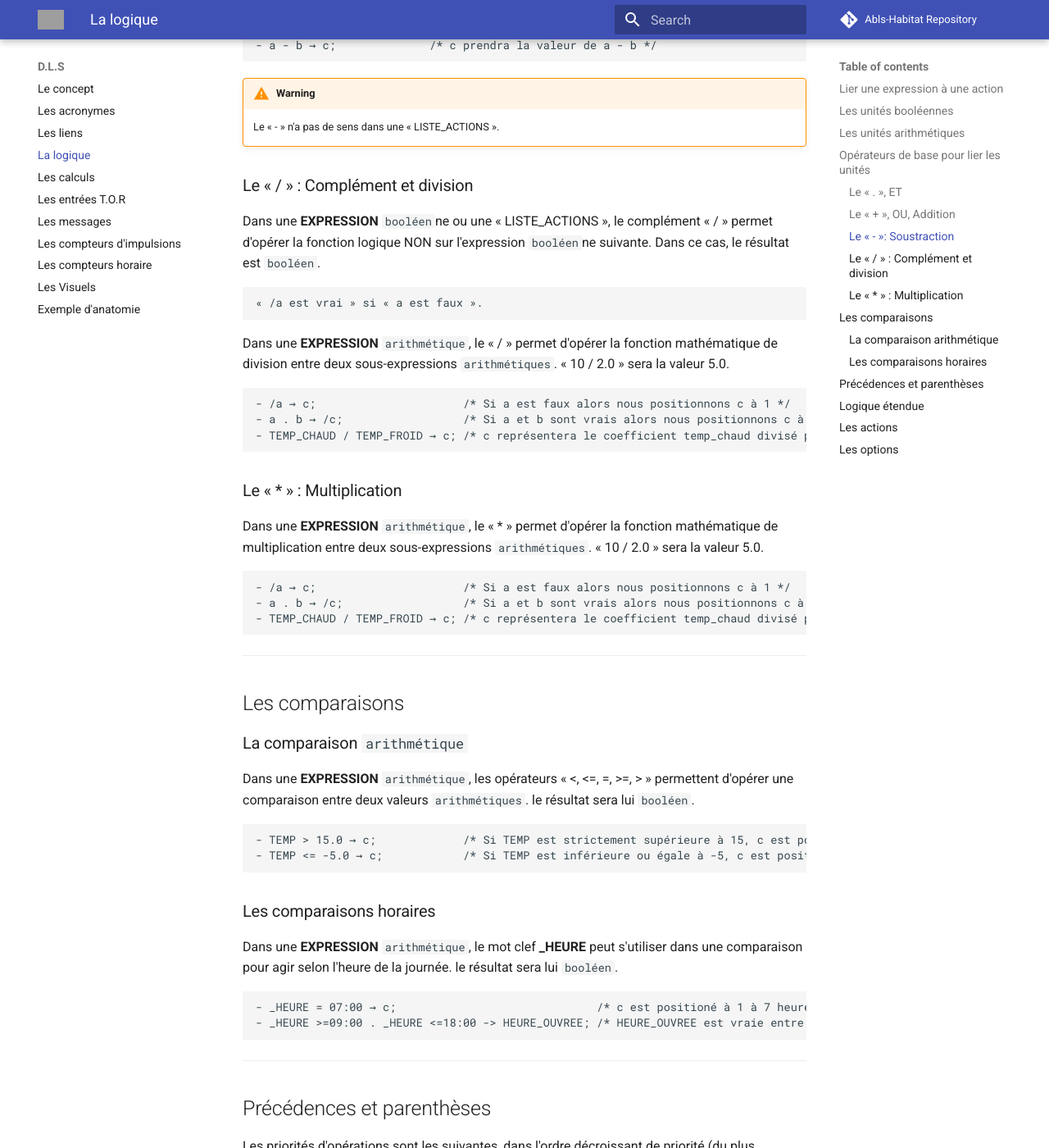
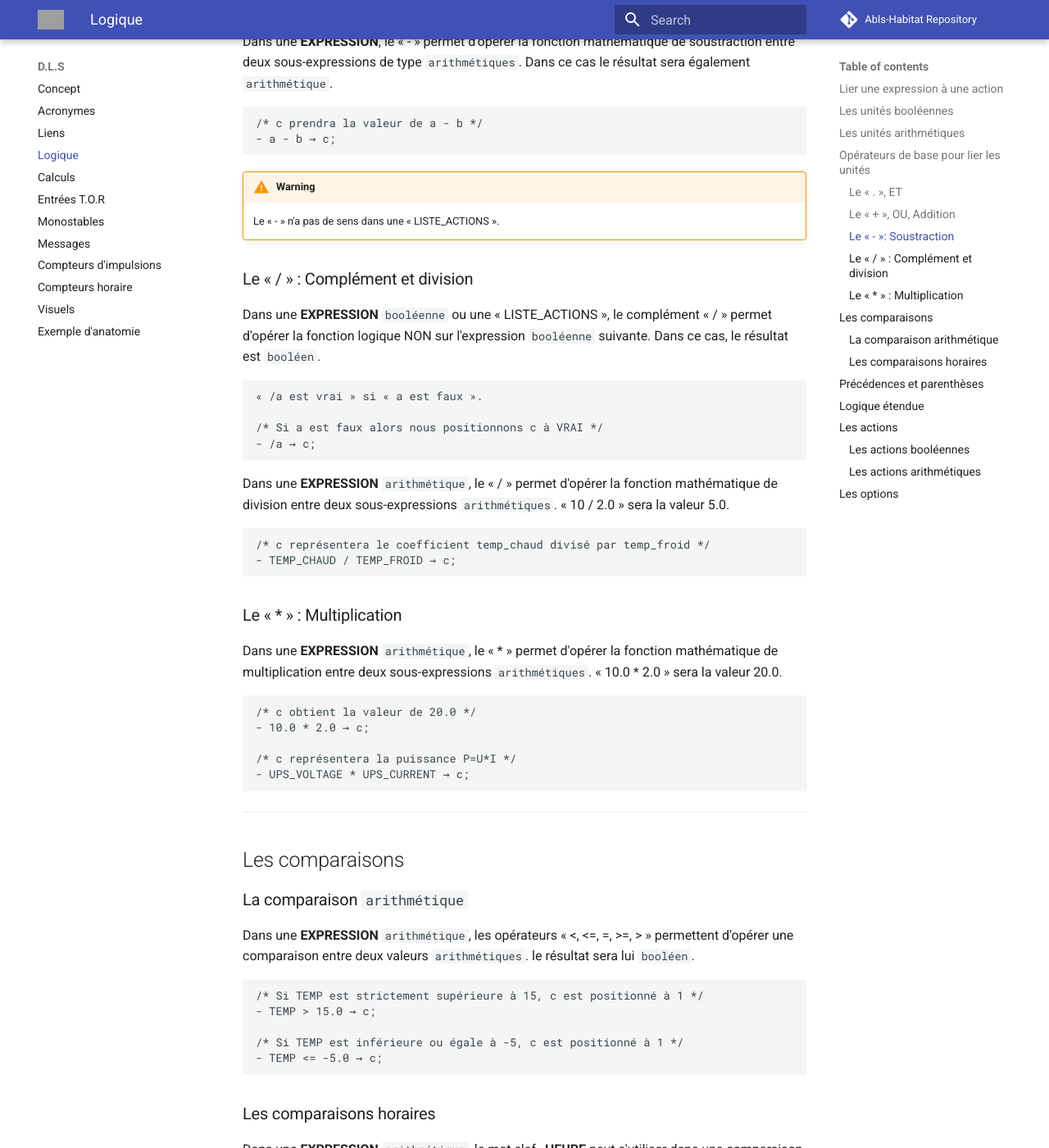
Before and after one commit to sebaru/abls-habitat-docs, an MkDocs documentation site: the page built from src/dls_logique.md, in a window 1280 px wide and 1400 px high, scrolled down 3931 px. Shown: the whole window at 82% size. Built offline with MkDocs 1.6.1 and Material for MkDocs 9.7.7, drawn with Linux system fonts in a browser that asks for light colours; some of the changed text lies outside the part shown; grey boxes are pictures that could not be loaded.

Commit message:
DLS: Add dls_monostables

```diff
--- a/mkdocs.yml
+++ b/mkdocs.yml
@@ -32,16 +32,17 @@ nav:
    - DMX Projecteurs: io_dmx.md
    - Benq Projecteurs: io_projo.md
  - D.L.S:
-   - Le concept: dls.md
-   - Les acronymes: dls_acronymes.md
-   - Les liens: dls_link.md
-   - La logique: dls_logique.md
-   - Les calculs: dls_calculs.md
-   - Les entrées T.O.R: dls_entre_tor.md
-   - Les messages: dls_messages.md
-   - Les compteurs d'impulsions: dls_cpti.md
-   - Les compteurs horaire: dls_cpth.md
-   - Les Visuels: dls_visuels.md
+   - Concept: dls.md
+   - Acronymes: dls_acronymes.md
+   - Liens: dls_link.md
+   - Logique: dls_logique.md
+   - Calculs: dls_calculs.md
+   - Entrées T.O.R: dls_entre_tor.md
+   - Monostables: dls_monostables.md
+   - Messages: dls_messages.md
+   - Compteurs d'impulsions: dls_cpti.md
+   - Compteurs horaire: dls_cpth.md
+   - Visuels: dls_visuels.md
    - Exemple d'anatomie: dls_anatomie.md
  - Mapping:
    - Lien entre connecteur et D.L.S: mapping.md
--- a/src/dls_logique.md
+++ b/src/dls_logique.md
@@ -70,7 +75,8 @@ Le résultat associé sera `booléen` lui aussi.
 
 Exemple de syntaxe :
 
-    - a . b → c;                /* Si a et b sont vrais alors nous positionnons c */
+    /* Si a et b sont vrais alors nous positionnons c */
+    - a . b → c;
 
 !!! warning
     Le ET n'a pas de sens dans une « LISTE_ACTIONS ».
@@ -85,46 +91,55 @@ Dans une **EXPRESSION**, le « + » permet d'opérer deux fonctions:
 
 Exemple de syntaxe :
 
-    - 4.0 + 6.0 → c;          /* c aura la valeur de 10.0 (4+6) */
-    - a + b → c;              /* Si a, ou b, est vrai alors nous positionnons c */
+    /* c aura la valeur de 10.0 (4+6) */
+    - 4.0 + 6.0 → c;
+
+    /* Si a, ou b, est vrai alors nous positionnons c */
+    - a + b → c;
 
 !!! warning
     Le OU n'a pas de sens dans une « LISTE_ACTIONS ».
 
 ### Le « - »: Soustraction
 
-Dans une **EXPRESSION**, le « - » permet d'opérer la fonction mathématique de soustraction entre deux sous-expression de type `arithmétiques`.
+Dans une **EXPRESSION**, le « - » permet d'opérer la fonction mathématique de soustraction entre deux sous-expressions de type `arithmétiques`.
 Dans ce cas le résultat sera également `arithmétique`.
 
-    - a - b → c;              /* c prendra la valeur de a - b */
+    /* c prendra la valeur de a - b */
+    - a - b → c;
 
 !!! warning
     Le « - » n'a pas de sens dans une « LISTE_ACTIONS ».
 
 ### Le « / » : Complément et division
 
-Dans une **EXPRESSION** `booléen`ne ou une « LISTE_ACTIONS », le complément « / » permet d'opérer la fonction logique NON sur l'expression `booléen`ne suivante.
+Dans une **EXPRESSION** `booléenne` ou une « LISTE_ACTIONS », le complément « / » permet d'opérer la fonction logique NON sur l'expression `booléenne` suivante.
 Dans ce cas, le résultat est `booléen`.
 
     « /a est vrai » si « a est faux ».
 
+    /* Si a est faux alors nous positionnons c à VRAI */
+    - /a → c;
+
 Dans une **EXPRESSION** `arithmétique`, le « / » permet d'opérer la fonction mathématique de division entre deux sous-expressions `arithmétiques`.
 « 10 / 2.0 » sera la valeur 5.0.
 
-    - /a → c;                      /* Si a est faux alors nous positionnons c à 1 */
-    - a . b → /c;                  /* Si a et b sont vrais alors nous positionnons c à 0 */
-    - TEMP_CHAUD / TEMP_FROID → c; /* c représentera le coefficient temp_chaud divisé par temp_froid */
+    /* c représentera le coefficient temp_chaud divisé par temp_froid */
+    - TEMP_CHAUD / TEMP_FROID → c;
 
 ### Le « * » : Multiplication
 
 Dans une **EXPRESSION** `arithmétique`, le « * » permet d'opérer la fonction mathématique de multiplication entre deux sous-expressions `arithmétiques`.
-« 10 / 2.0 » sera la valeur 5.0.
+« 10.0 * 2.0 » sera la valeur 20.0.
 
-    - /a → c;                      /* Si a est faux alors nous positionnons c à 1 */
-    - a . b → /c;                  /* Si a et b sont vrais alors nous positionnons c à 0 */
-    - TEMP_CHAUD / TEMP_FROID → c; /* c représentera le coefficient temp_chaud divisé par temp_froid */
+    /* c obtient la valeur de 20.0 */
+    - 10.0 * 2.0 → c;
+
+    /* c représentera la puissance P=U*I */
+    - UPS_VOLTAGE * UPS_CURRENT → c;
 
 ---
+
 ## Les comparaisons
 
 ### La comparaison `arithmétique`
@@ -132,18 +147,25 @@ Dans une **EXPRESSION** `arithmétique`, le « * » permet d'opérer la fonction
 Dans une **EXPRESSION** `arithmétique`, les opérateurs « <, <=, =, >=, > » permettent d'opérer une comparaison entre deux valeurs `arithmétiques`.
 le résultat sera lui `booléen`.
 
-    - TEMP > 15.0 → c;             /* Si TEMP est strictement supérieure à 15, c est positionné à 1 */
-    - TEMP <= -5.0 → c;            /* Si TEMP est inférieure ou égale à -5, c est positionné à 1 */
+    /* Si TEMP est strictement supérieure à 15, c est positionné à 1 */
+    - TEMP > 15.0 → c;
+
+    /* Si TEMP est inférieure ou égale à -5, c est positionné à 1 */
+    - TEMP <= -5.0 → c;
 
 ### Les comparaisons horaires
 
 Dans une **EXPRESSION** `arithmétique`, le mot clef **_HEURE** peut s'utiliser dans une comparaison pour agir selon l'heure de la journée.
 le résultat sera lui `booléen`.
 
-    - _HEURE = 07:00 → c;                              /* c est positioné à 1 à 7 heure du matin */
-    - _HEURE >=09:00 . _HEURE <=18:00 -> HEURE_OUVREE; /* HEURE_OUVREE est vraie entre 09h et 18h */
+    /* c est positioné à 1 à 7 heure du matin */
+    - _HEURE = 07:00 → c;
+
+    /* HEURE_OUVREE est vraie entre 09h et 18h */
+    - _HEURE >=09:00 . _HEURE <=18:00 -> HEURE_OUVREE;
 
 ---
+
 ## Précédences et parenthèses
 
 Les priorités d'opérations sont les suivantes, dans l'ordre décroissant de priorité (du plus prioritaire au moins prioritaire):
@@ -156,11 +178,17 @@ Ce système de priorité peut être modifié en utilisant les parenthèses ouvra
 
 Exemple de syntaxe:
 
-    -  a + b . c → d;        /* Si a est vrai, ou b et c sont vrais, alors nous positionnons d à 1 */
-    - (a+b) . c  → d;        /* Si a ou b est vrai, et c est vrai alors nous positionnons d à 1 */
-    - a . /(b+c) → /c;      /* Si a est vrai, et que l'on a ni b ni c, alors nous positionnons c à 0 */
+    /* Si a est vrai, ou b et c sont vrais, alors nous positionnons d à 1 */
+    -  a + b . c → d;
+
+    /* Si a ou b est vrai, et c est vrai alors nous positionnons d à 1 */
+    - (a+b) . c  → d;
+
+    /* Si a est vrai, et que l'on a ni b ni c, alors nous positionnons c à 0 */
+    - a . /(b+c) → /c;
 
 ---
+
 ##Logique étendue
 
 Il est possible de compléter un comportement par des options. La modification du comportement sera fonction des options elles-mêmes.
@@ -170,18 +198,55 @@ La syntaxe retenue est la suivante:
 
 Aujourd'hui, les options disponibles sont les suivantes;
 
-* daa = valeur : Ajoute un délai (en dixième de seconde) entre le momemt ou l'**EXPRESSION** devient vraie et le moment ou la LISTE_ACTIONS sera effectivement positionnée
+* daa = valeur : Ajoute un délai (en dixième de seconde) entre le momemt ou l'**EXPRESSION** devient vraie et le moment ou la LISTE_ACTIONS sera effectivement réalisée
 
 Exemples:
 
     - EXPRESSION -- daa = 100 -> ACTION; /* ACTION sera lancée 10 secondes après que l'EXPRESSION devienne vraie. */
 
 ---
+
 ##Les actions
 
-Coming soon.
+La **LISTE_ACTIONS** est une liste d'**ACTION** séparées par des virgules. Selon le type de l'**EXPRESSION**, elle peut etre
+interprétée de deux manières différentes.
+
+###Les actions `booléennes`
+
+Lorsque l'**EXPRESSION** est de type `booléen`, chacune des **ACTIONS** de la **LISTE_ACTIONS** représente une opération à réaliser
+lorsque cette **EXPRESSION** est VRAIE.
+
+Dans ce cas, les **ACTIONS** possibles sont:
+
+* Positionner une [sortie TOR](dls_sortie_tor.md)
+* Positionner un [bistable](dls_bistables.md)
+* Positionner un [monostable](dls_monostables.md)
+* Positionner une [temporisation](dls_tempo.md)
+* Positionner un [compteur d'impulsion](dls_cpti.md)
+* Positionner un [compteur horaire](dls_cpth.md)
+* Positionner un [watchdog](dls_watchdog.md)
+
+Exemple:
+
+    /* Si a et b sont vraies, La sortie contacteur est activée */
+    /* et le compteur horaire de service continue de compter */
+    - a . b → DO_SORTIE_CT, CH_CT;
+
+###Les actions `arithmétiques`
+
+Lorsque l'**EXPRESSION** est de type `arithmétique`, chacune des **ACTIONS** de la **LISTE_ACTIONS** représente l'élément cible devant
+recevoir la valeur arithmétique de l'**EXPRESSION**.
+
+Dans ce cas, la seule **ACTION** possibles aujourd'hui est:
+
+* Positionner un [registre](dls_registres.md)
+
+Exemple:
+
+    /* MON_REGISTRE obtient la valeur de 10.0 */
+    - 10.0 -> MON_REGISTRE;
 
 ---
 ## Les options
 Chaque unités ou action peut être complétée par une liste d'options pour moduler son interprétation ou configurer ses paramètres.
-Ces options sont décrites dans chacune des pages présentants les classes de bit internes.
+Ces options sont décrites dans chacune des pages présentant les classes de bits internes.
--- /dev/null
+++ b/src/dls_monostables.md
@@ -0,0 +1,54 @@
+# Les Monostables _M
+
+Un monostable est un bit interne de la [mémoire d'information](dls.md#memoire-d'informations), de classse *_M*.
+
+Chaque monostable a pour valeur booléenne soit 0, soit 1.
+Il peut etre utilisé dans une **EXPRESSION**, ou dans une **LISTE_ACTIONS**
+
+## Déclarer un Monostable
+
+Dans la zone d'[ALIAS](dls_acronymes.md), déclarez un monostable de la manière suivante:
+
+    #define ACRONYME <-> _M(libelle="Ceci est mon monostable");
+
+La définition commence par le mot clé #define, puis une chaine de caractères représentant l'**ACRONYME** de l'entrée, puis une double flèche (un inférieur « < », un tiret « - », un supérieur « > »),
+la classe _M, un couple de parenthèses, et enfin un point virgule terminal.
+
+De manière optionnelle, il est possible d'adjoindre un libellé au monostable en lui ajoutant l'option `libelle`.
+
+## Les options d'un monostable
+
+Dans une **EXPRESSION**, il est possible de moduler la sémantique du bit interne en utilisant les options suivantes:
+
+* **edge_up**: permet de ne prendre en compte que les fronts montants (vrai lorsque l'entrée passe de 0 à 1)
+* **edge_down**: permet de ne prendre en compte que les fronts descendants (vrai lorsque l'entrée passe de 1 à 0)
+
+## Positionnement
+
+Prenons en exemple:
+
+    /* Entre 10h et 11h, on veut chauffer */
+    - MA_CONDITION → MON_MONOSTABLE;
+
+Si MA_CONDITION est VRAIE, alors MON_MONOSTABLE devient VRAI.
+
+Si MA_CONDITION devient FAUSSE alors MON_MONOSTABLE devient FAUX également.
+
+!!! tip
+    De part la nature evenementiel des monostables, il est conseillé de n'avoir qu'une seule et unique ligne D.L.S positionnant un monostable donné.
+
+## Exemple d'usage
+
+    /* Nous sommes dans le DLS "PORTE" */
+    #define WANT_CHAUFFE <-> _M (libelle="Demande de chauffe");
+
+### Usage dans une EXPRESSION
+
+    /* Entre 10h et 11h, on veut chauffer */
+    - _HEURE > 10:00 . _HEURE < 11:00 → WANT_CHAUFFE;
+    - WANT_CHAUFFE(edge_up) → MON_BISTABLE; /* Si WANT_CHAUFFE passe de 0 à 1, MON_BISTABLE est positionné à 1 */
+    - WANT_CHAUFFE(edge_down) → MON_BISTABLE; /* Si WANT_CHAUFFE passe de 1 à 0, MON_BISTABLE est positionné à 0 */
+
+!!! warning
+    Un monostable ne peut etre positionné que dans le module D.L.S à qui il appartient.
+    Le positionnement d'un monostable d'un autre module D.L.S lévera une erreur à la compilation.
```
Also changed, not shown: other parts of src/dls_logique.md (+13 -8 lines), src/dls_entre_tor.md (+3 -3 lines).
